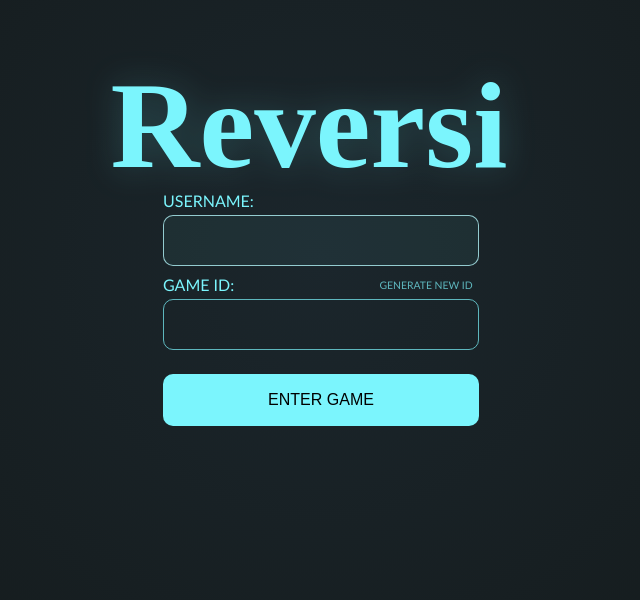
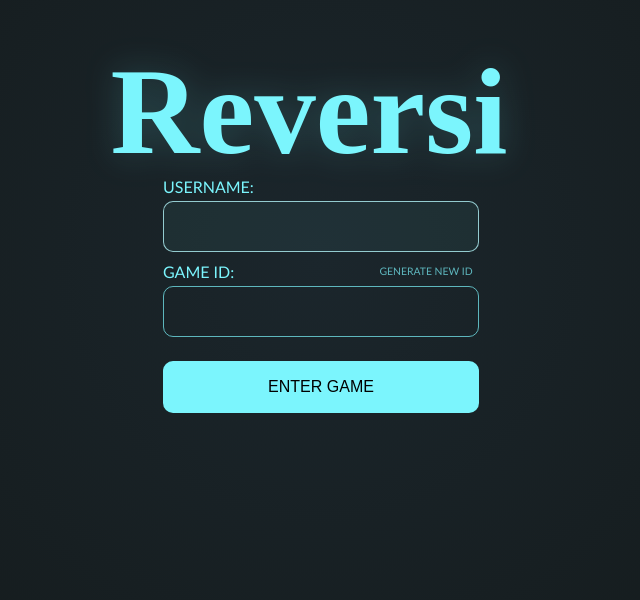
Before and after one commit to clm-1/reversi-game, a React (Vite) app in the folder client/: page / in a window 1280 px wide. Shown: the part 140-740 px from the top of the page, without its empty margins (319-959 px from the left). Built offline with nearby package versions, Linux system fonts and the light colour scheme; a web font is replaced by a local one.

Commit message:
minor css changes to home page

```diff
--- a/client/src/css/Home.module.css
+++ b/client/src/css/Home.module.css
@@ -5,7 +5,7 @@
   align-items: center;
   justify-content: center;
   margin: 0 .7rem;
-  top: -.9rem;
+  top: calc(-.9rem - 1.7vh);
 }
 
 /* .homeWrapper h1 {
--- a/client/src/index.css
+++ b/client/src/index.css
@@ -20,7 +20,7 @@ h1 {
   position: relative;
   left: -12px;
   margin-bottom: .5vh;
-  font-size: clamp(2.4rem, calc(5rem + 7vh - 1vw), 11rem);
+  font-size: clamp(2.2rem, calc(5rem + 7vh - 1vw), 11rem);
   font-family: 'Kolker Brush', cursive;
   filter: drop-shadow(0 0 17px rgba(110, 243, 253, 0.2))
 }
```
